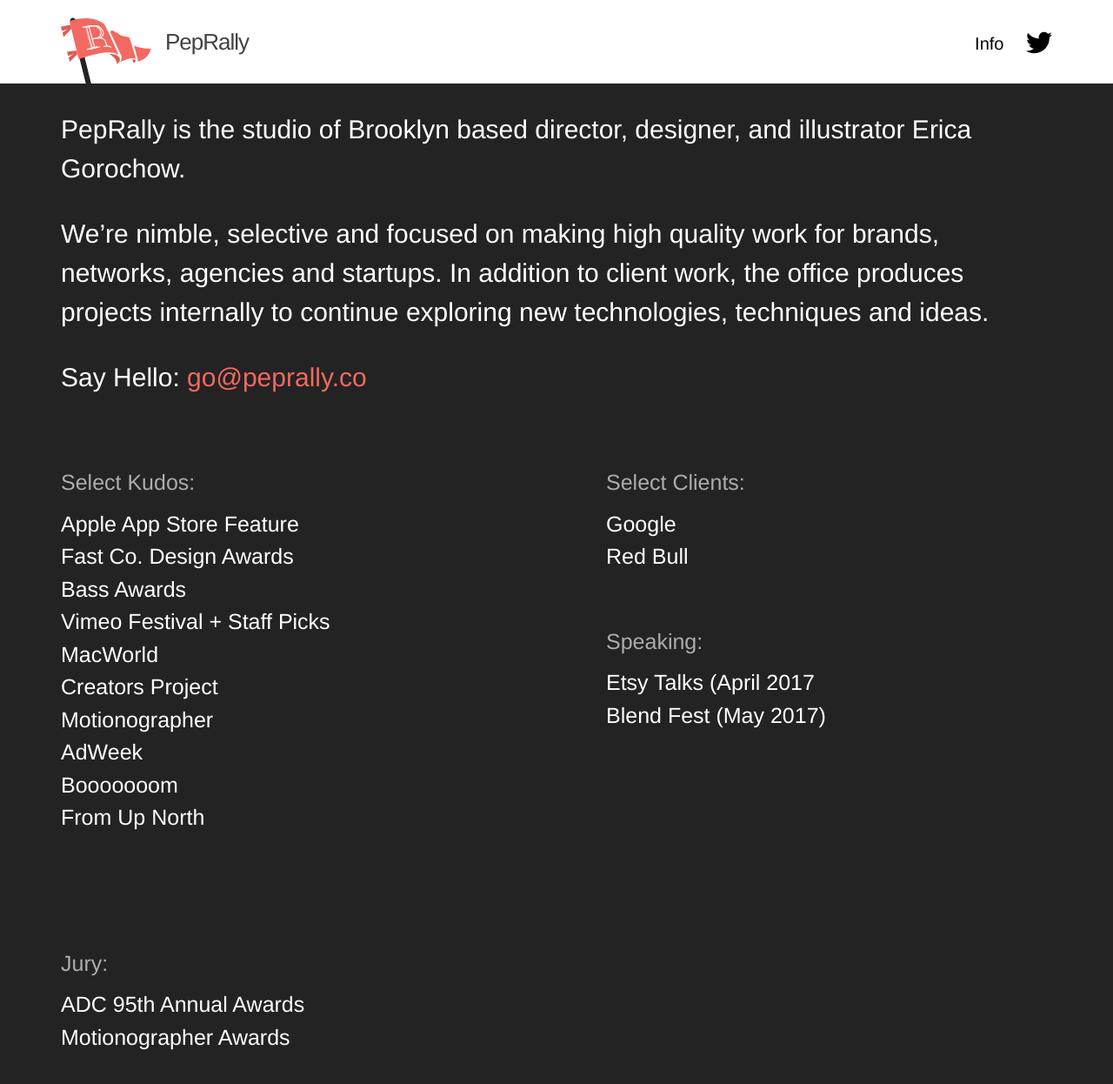
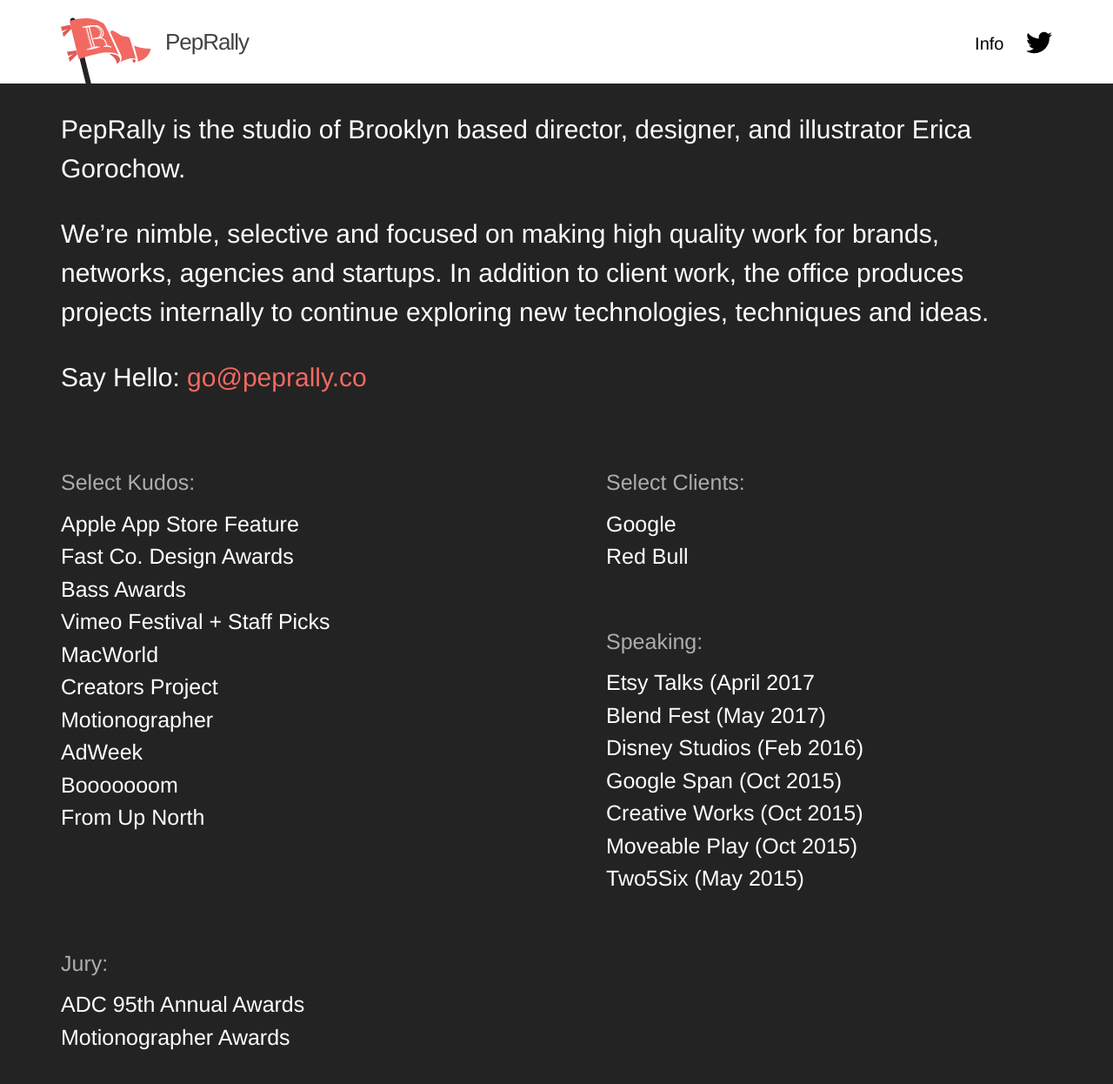
Before and after one commit to gorociao/peprally-website, a Jekyll site: the page built from info.html, in a window 1280 px wide, cut to the strip 0-1252 px from the top of the page. Shown: the top 1246 px of the strip at 87% size. Built offline with Jekyll 4.4.1, drawn with Linux system fonts in a browser that asks for light colours.

Commit message:
added more speaking dates

```diff
--- a/_data/speaking.yml
+++ b/_data/speaking.yml
@@ -1,2 +1,8 @@
 - name: Etsy Talks (April 2017
 - name: Blend Fest (May 2017)
+
+- name: Disney Studios (Feb 2016)
+- name: Google Span (Oct 2015)
+- name: Creative Works (Oct 2015)
+- name: Moveable Play (Oct 2015)
+- name: Two5Six (May 2015)
```
